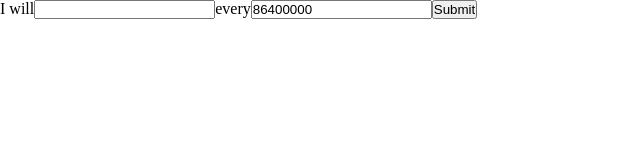
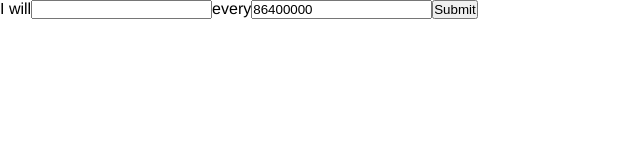
Before and after one commit to Elezium/habit, a plain HTML site: page index.html in a window 1280 px wide. Shown: the full height of the page, 0-640 px from the left. Drawn offline with Linux system fonts and the light colour scheme.

Commit message:
changed font to helvetica

```diff
--- a/style.css
+++ b/style.css
@@ -2,3 +2,7 @@
     margin: 0px;
     padding: 0px;
 }
+
+body{
+    font-family: "Helvetica", sans-serif;
+}
```
